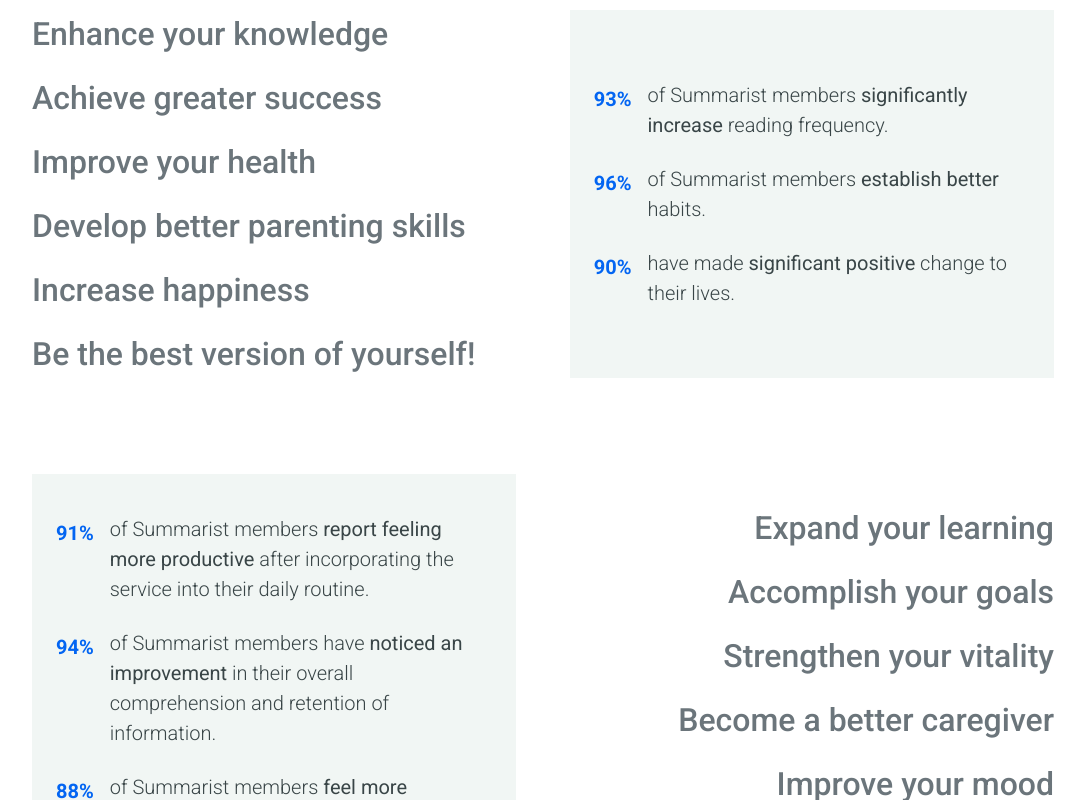
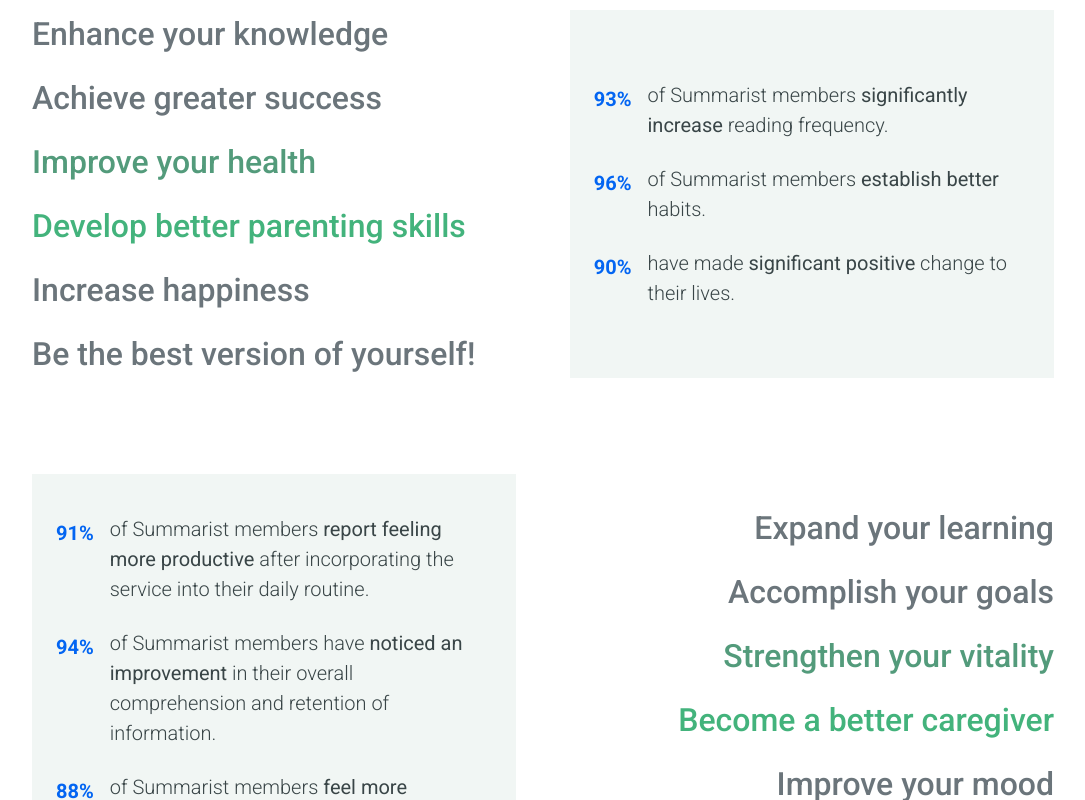
Before and after one commit to NickSoltau/summarist, a Next.js app: page / in a window 1280 px wide. Shown: the part 920-1720 px from the top of the page, without its empty margins (97-1182 px from the left). Built offline with nearby package versions, Linux system fonts and the light colour scheme; no server answers.

Commit message:
add animated headings to home page

```diff
--- a/src/app/globals.css
+++ b/src/app/globals.css
@@ -213,6 +213,7 @@
   font-weight: 500;
   color: #6b757b;
   margin-bottom: 16px;
+  transition: color 500ms ease;
 }
 
 .statistics__heading:last-child {
--- a/src/app/page.tsx
+++ b/src/app/page.tsx
@@ -6,6 +6,8 @@
 import NavBar from "@/components/NavBar";
 import LoginButton from "@/components/LoginButton";
 import Footer from "@/components/Footer";
+import AnimatedHeadings from "@/components/AnimatedHeadings";
+import AnimatedHeadings2 from "@/components/AnimatedHeadings2";
 
 export default function Home() {
   return (
@@ -66,14 +68,7 @@
             </div>
 
             <div className="statistics__wrapper">
-              <div className="statistics__content--header">
-                <div className="statistics__heading">Enhance your knowledge</div>
-                <div className="statistics__heading">Achieve greater success</div>
-                <div className="statistics__heading">Improve your health</div>
-                <div className="statistics__heading">Develop better parenting skills</div>
-                <div className="statistics__heading">Increase happiness</div>
-                <div className="statistics__heading">Be the best version of yourself!</div>
-              </div>
+              <AnimatedHeadings />
               <div className="statistics__content--details">
                 <div className="statistics__data">
                   <div className="statistics__data--number">93%</div>
@@ -105,14 +100,7 @@
                   <div className="statistics__data--title">of Summarist members <b>feel more informed</b> about current events and industry trends since using the platform.</div>
                 </div>
               </div>
-              <div className="statistics__content--header statistics__content--header-second">
-                <div className="statistics__heading">Expand your learning</div>
-                <div className="statistics__heading">Accomplish your goals</div>
-                <div className="statistics__heading">Strengthen your vitality</div>
-                <div className="statistics__heading">Become a better caregiver</div>
-                <div className="statistics__heading">Improve your mood</div>
-                <div className="statistics__heading">Maximize your abilities</div>
-              </div>
+              <AnimatedHeadings2 />
             </div>
           </div>
         </div>
--- /dev/null
+++ b/src/components/AnimatedHeadings.tsx
@@ -0,0 +1,36 @@
+"use client";
+
+import { useState, useEffect } from "react";
+
+const headings = [
+  "Enhance your knowledge",
+  "Achieve greater success",
+  "Improve your health",
+  "Develop better parenting skills",
+  "Increase happiness",
+  "Be the best version of yourself!",
+];
+
+export default function AnimatedHeadings() {
+  const [activeIndex, setActiveIndex] = useState(0);
+
+  useEffect(() => {
+    const interval = setInterval(() => {
+      setActiveIndex((prev) => (prev + 1) % headings.length);
+    }, 2000);
+    return () => clearInterval(interval);
+  }, []);
+
+  return (
+    <div className="statistics__content--header">
+      {headings.map((heading, index) => (
+        <div
+          key={heading}
+          className={`statistics__heading ${index === activeIndex ? "statistics__heading--active" : ""}`}
+        >
+          {heading}
+        </div>
+      ))}
+    </div>
+  );
+}
--- /dev/null
+++ b/src/components/AnimatedHeadings2.tsx
@@ -0,0 +1,36 @@
+"use client";
+
+import { useState, useEffect } from "react";
+
+const headings = [
+  "Expand your learning",
+  "Accomplish your goals",
+  "Strengthen your vitality",
+  "Become a better caregiver",
+  "Improve your mood",
+  "Maximize your abilities",
+];
+
+export default function AnimatedHeadings2() {
+  const [activeIndex, setActiveIndex] = useState(0);
+
+  useEffect(() => {
+    const interval = setInterval(() => {
+      setActiveIndex((prev) => (prev + 1) % headings.length);
+    }, 2000);
+    return () => clearInterval(interval);
+  }, []);
+
+  return (
+    <div className="statistics__content--header statistics__content--header-second">
+      {headings.map((heading, index) => (
+        <div
+          key={heading}
+          className={`statistics__heading ${index === activeIndex ? "statistics__heading--active" : ""}`}
+        >
+          {heading}
+        </div>
+      ))}
+    </div>
+  );
+}
```
